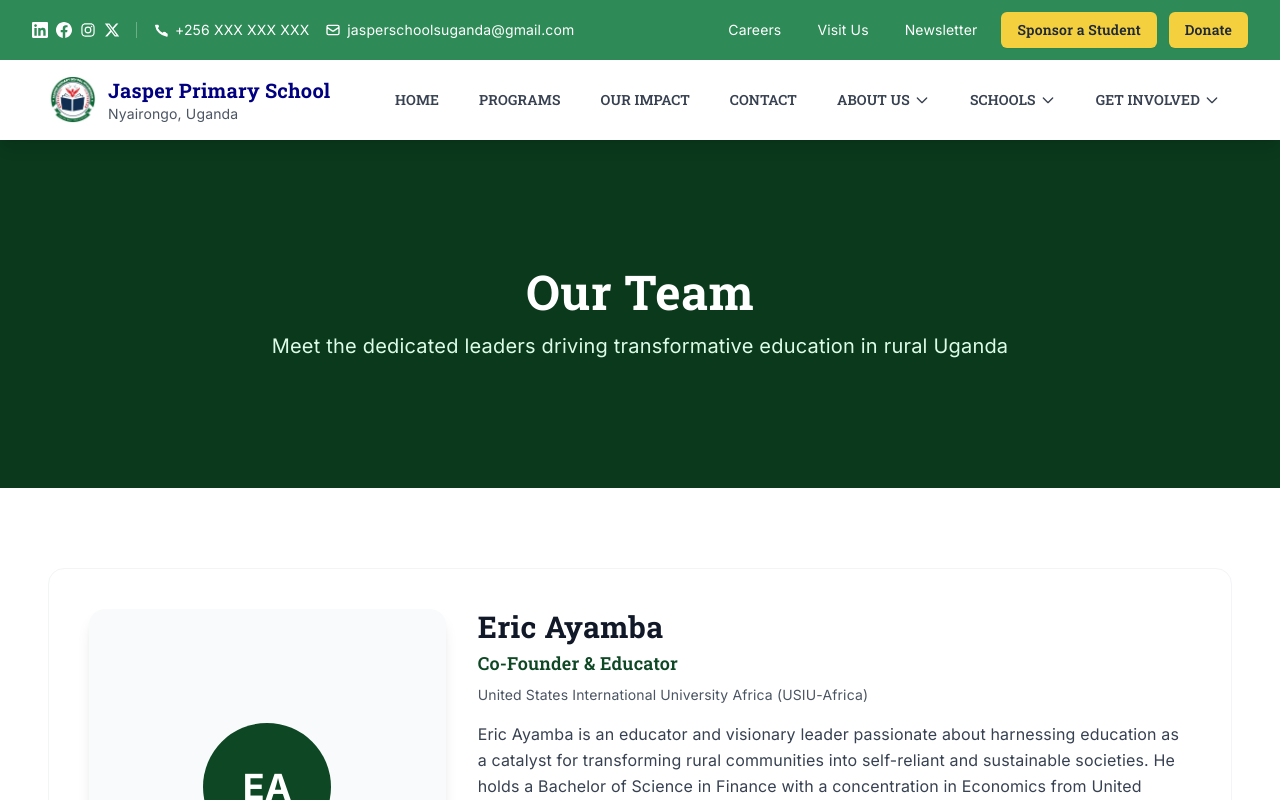
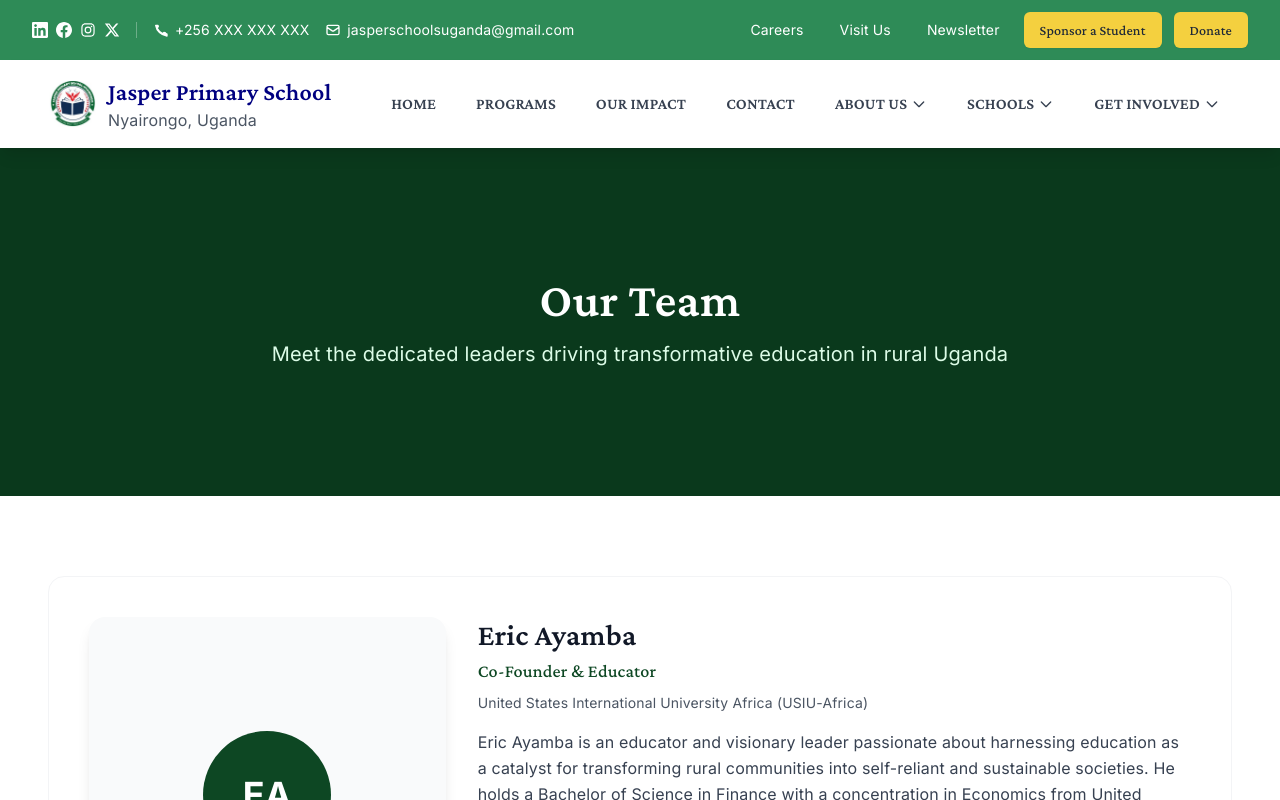
Before and after one commit to JasperSchools/jasperschools, a Next.js app: page /about/team in a window 1280 px wide. Shown: the top 800 px of the page. Built offline with nearby package versions, Linux system fonts and the light colour scheme.

Commit message:
more ui adjustments

```diff
--- a/src/app/globals.css
+++ b/src/app/globals.css
@@ -1,4 +1,4 @@
-@import url('https://fonts.googleapis.com/css2?family=Roboto+Slab:wght@300;400;500;600;700&display=swap');
+@import url('https://fonts.googleapis.com/css2?family=Crimson+Pro:wght@200;300;400;500;600;700&display=swap');
 @import url('https://fonts.googleapis.com/css2?family=Inter:wght@300;400;500;600;700&display=swap');
 
 @tailwind base;
@@ -27,7 +27,7 @@ body {
       rgb(var(--background-end-rgb))
     )
     rgb(var(--background-start-rgb));
-  font-family: 'Roboto Slab', system-ui, -apple-system, BlinkMacSystemFont, 'Segoe UI', Roboto, 'Helvetica Neue', Arial, sans-serif;
+  font-family: 'Inter', system-ui, -apple-system, BlinkMacSystemFont, 'Segoe UI', Roboto, 'Helvetica Neue', Arial, sans-serif;
   font-weight: 400;
   letter-spacing: 0.01em;
 }
@@ -37,28 +37,28 @@ body {
     text-wrap: balance;
   }
 
-  /* Roboto Slab typography utilities for all text */
+  /* Crimson Pro typography utilities for headings */
   .font-heading {
-    font-family: 'Roboto Slab', system-ui, -apple-system, BlinkMacSystemFont, 'Segoe UI', Roboto, 'Helvetica Neue', Arial, sans-serif;
+    font-family: 'Crimson Pro', serif;
+    font-weight: 300;
+    letter-spacing: 0.01em;
+  }
+
+  .font-heading-medium {
+    font-family: 'Crimson Pro', serif;
     font-weight: 400;
     letter-spacing: 0.01em;
   }
 
-  .font-heading-medium {
-    font-family: 'Roboto Slab', system-ui, -apple-system, BlinkMacSystemFont, 'Segoe UI', Roboto, 'Helvetica Neue', Arial, sans-serif;
+  .font-heading-semibold {
+    font-family: 'Crimson Pro', serif;
     font-weight: 500;
     letter-spacing: 0.01em;
   }
 
-  .font-heading-semibold {
-    font-family: 'Roboto Slab', system-ui, -apple-system, BlinkMacSystemFont, 'Segoe UI', Roboto, 'Helvetica Neue', Arial, sans-serif;
+  .font-heading-bold {
+    font-family: 'Crimson Pro', serif;
     font-weight: 600;
-    letter-spacing: 0.01em;
-  }
-
-  .font-heading-bold {
-    font-family: 'Roboto Slab', system-ui, -apple-system, BlinkMacSystemFont, 'Segoe UI', Roboto, 'Helvetica Neue', Arial, sans-serif;
-    font-weight: 700;
     letter-spacing: 0.01em;
   }
 
@@ -66,6 +66,24 @@ body {
   .font-paragraph {
     font-family: 'Inter', system-ui, -apple-system, BlinkMacSystemFont, 'Segoe UI', Roboto, 'Helvetica Neue', Arial, sans-serif;
     font-weight: 400;
+    letter-spacing: 0.01em;
+  }
+
+  .font-paragraph-medium {
+    font-family: 'Inter', system-ui, -apple-system, BlinkMacSystemFont, 'Segoe UI', Roboto, 'Helvetica Neue', Arial, sans-serif;
+    font-weight: 500;
+    letter-spacing: 0.01em;
+  }
+
+  .font-paragraph-semibold {
+    font-family: 'Inter', system-ui, -apple-system, BlinkMacSystemFont, 'Segoe UI', Roboto, 'Helvetica Neue', Arial, sans-serif;
+    font-weight: 600;
+    letter-spacing: 0.01em;
+  }
+
+  .font-paragraph-bold {
+    font-family: 'Inter', system-ui, -apple-system, BlinkMacSystemFont, 'Segoe UI', Roboto, 'Helvetica Neue', Arial, sans-serif;
+    font-weight: 700;
     letter-spacing: 0.01em;
   }
 
--- a/src/app/layout.tsx
+++ b/src/app/layout.tsx
@@ -2,7 +2,11 @@ import type { Metadata } from 'next'
 import { Inter } from 'next/font/google'
 import './globals.css'
 
-const inter = Inter({ subsets: ['latin'] })
+const inter = Inter({
+  subsets: ['latin'],
+  weight: ['300', '400', '500', '600', '700'],
+  variable: '--font-inter'
+})
 
 export const metadata: Metadata = {
   title: 'Jasper Primary School - Nyairongo',
@@ -16,7 +20,7 @@ export default function RootLayout({
 }) {
   return (
     <html lang="en">
-      <body className={inter.className}>{children}</body>
+      <body className={`${inter.variable} font-sans`}>{children}</body>
     </html>
   )
 }
--- a/src/components/Header.tsx
+++ b/src/components/Header.tsx
@@ -318,10 +318,10 @@ export default function Header() {
                   />
                 </div>
                 <div className="hidden xs:block">
-                  <h1 className="text-lg sm:text-xl font-heading-bold text-school-blue">
+                  <h1 className="text-xl sm:text-2xl font-heading-bold text-school-blue">
                     Jasper Primary School
                   </h1>
-                  <p className="text-xs sm:text-sm text-gray-600 font-paragraph">Nyairongo, Uganda</p>
+                  <p className="text-sm sm:text-base text-gray-600 font-paragraph">Nyairongo, Uganda</p>
                 </div>
               </div>
             </div>
@@ -333,7 +333,7 @@ export default function Header() {
                   <a
                     key={item.name}
                     href={item.href}
-                    className="text-gray-700 hover:text-school-green px-1 xl:px-3 py-2 rounded-md text-xs xl:text-sm font-heading-semibold uppercase tracking-wide transition-colors duration-200 whitespace-nowrap"
+                    className="text-gray-700 hover:text-school-green px-1 xl:px-3 py-2 rounded-md text-sm xl:text-base font-heading-bold uppercase tracking-wide transition-colors duration-200 whitespace-nowrap"
                   >
                     {item.name}
                   </a>
@@ -347,7 +347,7 @@ export default function Header() {
                 >
                   <button
                     onClick={() => handleDropdownToggle('about')}
-                    className="text-gray-700 hover:text-school-green px-1 xl:px-3 py-2 rounded-md text-xs xl:text-sm font-heading-semibold uppercase tracking-wide transition-colors duration-200 whitespace-nowrap flex items-center"
+                    className="text-gray-700 hover:text-school-green px-1 xl:px-3 py-2 rounded-md text-sm xl:text-base font-heading-bold uppercase tracking-wide transition-colors duration-200 whitespace-nowrap flex items-center"
                   >
                     About Us
                     <svg className="ml-1 h-3 w-3 xl:h-4 xl:w-4" fill="none" stroke="currentColor" viewBox="0 0 24 24">
@@ -380,7 +380,7 @@ export default function Header() {
                 >
                   <button
                     onClick={() => handleDropdownToggle('schools')}
-                    className="text-gray-700 hover:text-school-green px-1 xl:px-3 py-2 rounded-md text-xs xl:text-sm font-heading-semibold uppercase tracking-wide transition-colors duration-200 whitespace-nowrap flex items-center"
+                    className="text-gray-700 hover:text-school-green px-1 xl:px-3 py-2 rounded-md text-sm xl:text-base font-heading-bold uppercase tracking-wide transition-colors duration-200 whitespace-nowrap flex items-center"
                   >
                     Schools
                     <svg className="ml-1 h-3 w-3 xl:h-4 xl:w-4" fill="none" stroke="currentColor" viewBox="0 0 24 24">
@@ -414,7 +414,7 @@ export default function Header() {
                 >
                   <button
                     onClick={() => handleDropdownToggle('getInvolved')}
-                    className="text-gray-700 hover:text-school-green px-1 xl:px-3 py-2 rounded-md text-xs xl:text-sm font-heading-semibold uppercase tracking-wide transition-colors duration-200 whitespace-nowrap flex items-center"
+                    className="text-gray-700 hover:text-school-green px-1 xl:px-3 py-2 rounded-md text-sm xl:text-base font-heading-bold uppercase tracking-wide transition-colors duration-200 whitespace-nowrap flex items-center"
                   >
                     Get Involved
                     <svg className="ml-1 h-3 w-3 xl:h-4 xl:w-4" fill="none" stroke="currentColor" viewBox="0 0 24 24">
@@ -514,7 +514,7 @@ export default function Header() {
                     <div key={item.name} style={{ animation: `slideInUp 0.4s ease-out ${index * 0.1}s both` }}>
                       <a
                         href={item.href}
-                        className="text-gray-700 hover:text-school-green hover:bg-gray-50 block px-4 py-3 text-base font-heading-medium transition-all duration-200 uppercase tracking-wide"
+                        className="text-gray-700 hover:text-school-green hover:bg-gray-50 block px-4 py-3 text-base font-heading-bold transition-all duration-200 uppercase tracking-wide"
                         onClick={closeMenu}
                       >
                         {item.name}
--- a/tailwind.config.ts
+++ b/tailwind.config.ts
@@ -19,9 +19,10 @@ const config: Config = {
       },
       fontFamily: {
         'sans': ['Inter', 'system-ui', '-apple-system', 'BlinkMacSystemFont', 'Segoe UI', 'Roboto', 'Helvetica Neue', 'Arial', 'sans-serif'],
+        'serif': ['Crimson Pro', 'serif'],
+        'heading': ['Crimson Pro', 'serif'],
+        'paragraph': ['Inter', 'system-ui', '-apple-system', 'BlinkMacSystemFont', 'Segoe UI', 'Roboto', 'Helvetica Neue', 'Arial', 'sans-serif'],
         'clean': ['Inter', 'system-ui', '-apple-system', 'BlinkMacSystemFont', 'Segoe UI', 'Roboto', 'Helvetica Neue', 'Arial', 'sans-serif'],
-        'heading': ['Roboto Slab', 'system-ui', '-apple-system', 'BlinkMacSystemFont', 'Segoe UI', 'Roboto', 'Helvetica Neue', 'Arial', 'sans-serif'],
-        'paragraph': ['Inter', 'system-ui', '-apple-system', 'BlinkMacSystemFont', 'Segoe UI', 'Roboto', 'Helvetica Neue', 'Arial', 'sans-serif'],
       },
     },
   },
```
Also changed, not shown: src/components/Hero.tsx (+14 -13 lines).
